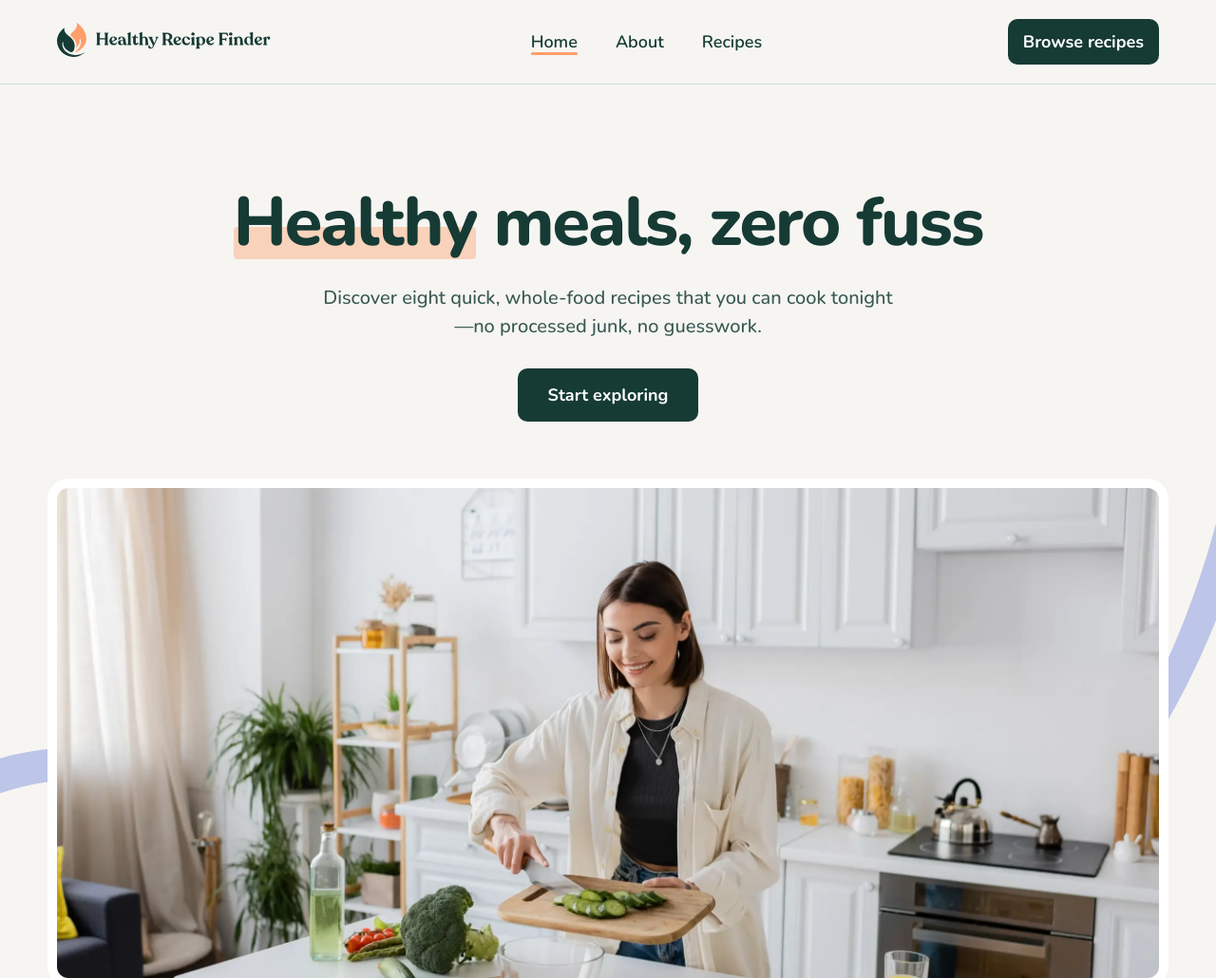
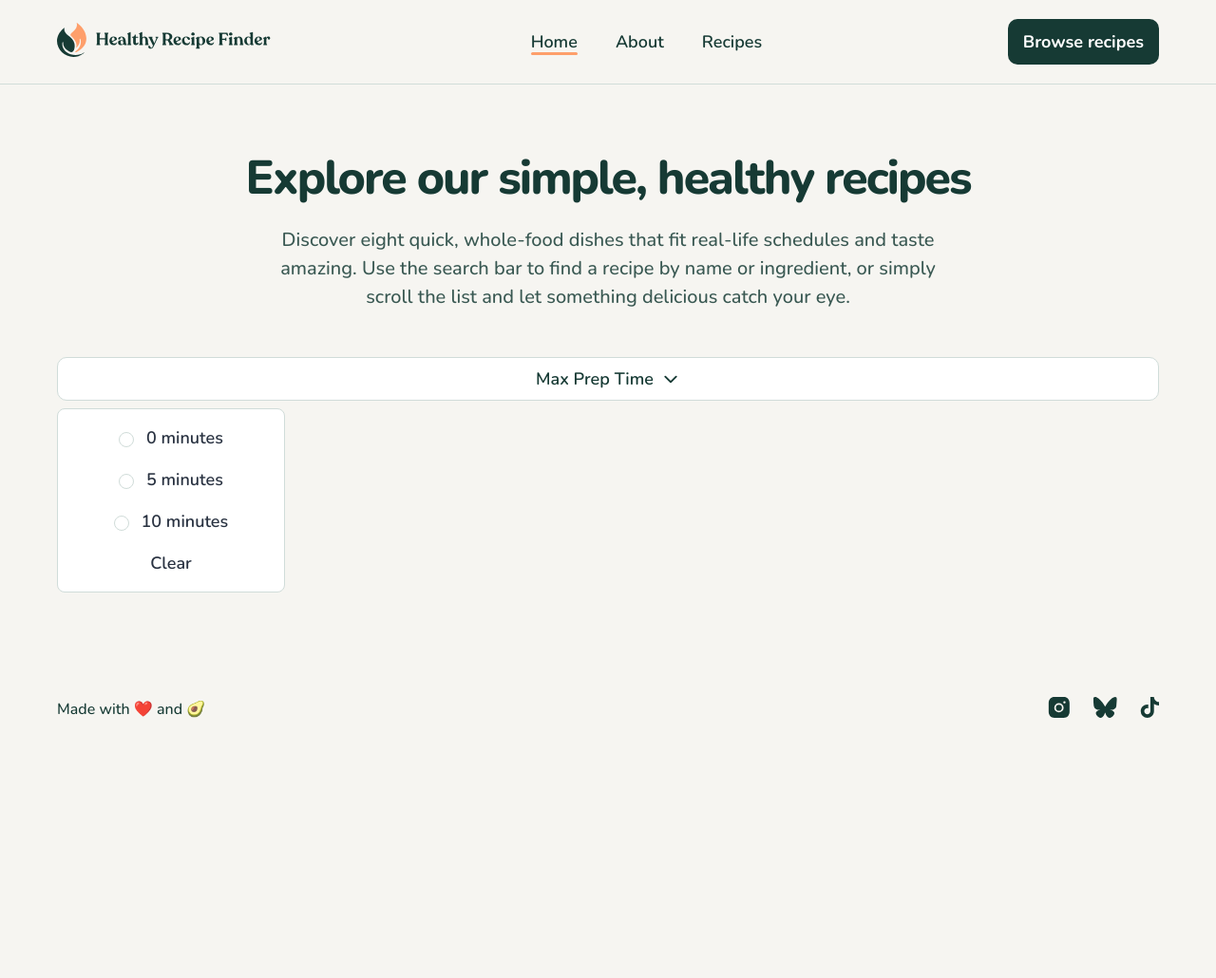
Before and after one commit to TomekWojak/recipe-finder-frontend-mentor-challenge, a website: page index.html in a window 1280 px wide. Shown: the top 1030 px of the page at 95% size. After the commit the page ends 800 px from the top, so only its background shows below. Drawn offline with nearby package versions, Linux system fonts and the light colour scheme; files that its build step writes are made by us from their sources; files whose address does not match are found by name.

Commit message:
added first filter select

```diff
--- a/index.html
+++ b/index.html
@@ -44,7 +44,7 @@
       </div>
     </header>
     <main>
-      <section class="home-section page page-active" data-section="home">
+      <section class="home-section page page-active" data-section="home" style="display: none;">
         <section class="home-section__top">
           <div class="home-section__content wrapper">
             <div class="home-section__header">
@@ -294,6 +294,49 @@
         </section>
       </section>
 
+      <!-- Recipes section -->
+      <section class="recipes-section page" data-section="recipes"
+        style="display: block; opacity: 1;transform: translateY(0);">
+        <section class="recipes-section__recipes">
+          <div class="recipes-section__content wrapper">
+            <h5 class="recipes-section__subtitle subtitle">Explore our simple, healthy recipes</h5>
+            <p class="recipes-section__text text">Discover eight quick, whole-food dishes that fit real-life schedules
+              and taste amazing. Use the search bar to find a recipe by name or ingredient, or simply scroll the list
+              and let something delicious catch your eye.</p>
+
+            <div class="recipes-section__controls">
+              <div class="max-prep-time-select-box">
+                <button class="max-prep-time-btn">Max Prep Time <img src="./dist/img/icon-chevron-down.svg" width="20"
+                    height="21" alt=""></button>
+                <ul class="max-prep-time-select">
+                  <li class="max-prep-time-option">
+                    <input type="radio" name="max-prep-time" id="0-min" data-prep-time="0" tabindex="-1">
+                    <label class="max-prep-time-label" for="0-min" tabindex="0"><span class="checkbox"></span> 0
+                      minutes</label>
+                  </li>
+                  <li class="max-prep-time-option">
+                    <input type="radio" name="max-prep-time" id="5-min" data-prep-time="5" tabindex="-1">
+                    <label class="max-prep-time-label" for="5-min" tabindex="0"><span class="checkbox"></span> 5
+                      minutes</label>
+                  </li>
+                  <li class="max-prep-time-option">
+                    <input type="radio" name="max-prep-time" id="10-min" data-prep-time="10" tabindex="-1">
+                    <label class="max-prep-time-label" for="10-min" tabindex="0"><span class="checkbox"></span> 10
+                      minutes</label>
+                  </li>
+                  <li class="max-prep-time-option clear" tabindex="0">
+                    Clear
+                  </li>
+                </ul>
+              </div>
+            </div>
+            <div class="recipes-section__recipes-box">
+
+            </div>
+          </div>
+        </section>
+      </section>
+
     </main>
   </div>
   <footer class="footer">
--- a/src/sass/_components.scss
+++ b/src/sass/_components.scss
@@ -23,6 +23,97 @@
 	}
 }
 
+// filter section
+// max preparation time
+.max-prep-time-select-box {
+	position: relative;
+}
+.max-prep-time-btn {
+	display: flex;
+	align-items: center;
+	justify-content: center;
+	width: 100%;
+	padding: $spacing-125 $spacing-200;
+	color: $neutral900;
+	border-radius: $radius-10;
+	border: 1px solid $neutral300;
+	background-color: $neutral0;
+	font-size: 1.8rem;
+	font-weight: $semi-bold;
+	gap: 0.8rem;
+	cursor: pointer;
+	transition: border-color 0.3s;
+
+	&.active {
+		border-color: $neutral900;
+	}
+}
+.max-prep-time-select {
+	position: absolute;
+	bottom: 0;
+	transform: translateY(calc(100% + 0.8rem));
+	width: 24rem;
+	background-color: $neutral0;
+	list-style: none;
+	padding: $spacing-100;
+	border-radius: $radius-8;
+	border: 1px solid $neutral300;
+}
+
+input[data-prep-time] {
+	display: none;
+}
+input[data-prep-time]:checked + .max-prep-time-label .checkbox {
+	border: 3px solid $neutral900;
+}
+input[data-prep-time]:checked + .max-prep-time-label .checkbox::after {
+	display: block;
+}
+.max-prep-time-label,
+.clear {
+	display: block;
+	padding: $spacing-100;
+	font-size: 1.8rem;
+	font-weight: $semi-bold;
+	border: 2px solid transparent;
+	border-radius: $radius-8;
+	color: #293241;
+	cursor: pointer;
+}
+.max-prep-time-label {
+	position: relative;
+
+	&:focus,
+	&:focus-visible {
+		outline: none;
+		border-color: $neutral900;
+	}
+	&:focus .checkbox,
+	&:focus-visible .checkbox {
+		box-shadow: 0 0 0 4px $neutral200;
+	}
+}
+.max-prep-time-label .checkbox {
+	display: inline-flex;
+	justify-content: center;
+	align-items: center;
+	margin-inline-end: 0.8rem;
+	vertical-align: middle;
+	width: 16px;
+	height: 16px;
+	border: 1px solid $neutral400;
+	border-radius: $radius-full;
+}
+.max-prep-time-label .checkbox::after {
+	content: "";
+	display: none;
+	width: 8px;
+	height: 8px;
+	background-color: $neutral900;
+	border-radius: $radius-full;
+}
+
+// end of max preparation time
 @media (768px <= width) {
 	.home-section,
 	.about-section {
--- /dev/null
+++ b/src/sass/_recipes.scss
@@ -0,0 +1,33 @@
+@use "./variables" as *;
+@use "./mixins" as *;
+
+.recipes-section {
+	color: $neutral900;
+	&__content {
+		padding: $spacing-600 var(--inline-spacing);
+	}
+	&__text {
+		margin: 0.8em auto 0;
+		max-width: 70rem;
+	}
+	&__controls {
+		margin-block-start: $spacing-600;
+	}
+}
+
+@media (768px <= width) {
+	.recipes-section {
+		&__content {
+			padding: $spacing-800 var(--inline-spacing) $spacing-600;
+		}
+	}
+}
+
+@media (992px <= width) {
+	.recipes-section {
+		&__content {
+			padding: $spacing-800 var(--inline-spacing);
+			text-align: center;
+		}
+	}
+}
--- a/src/sass/_variables.scss
+++ b/src/sass/_variables.scss
@@ -48,6 +48,7 @@ $neutral0: rgba(255, 255, 255);
 $neutral100: rgb(246, 245, 241);
 $neutral200: rgb(224, 230, 227);
 $neutral300: rgb(208, 220, 217);
+$neutral400: rgb(208, 220, 217);
 $neutral600: rgb(57, 88, 82);
 $neutral800: rgb(57, 88, 82);
 $neutral900: rgb(22, 58, 52);
--- a/src/sass/style.scss
+++ b/src/sass/style.scss
@@ -3,6 +3,7 @@
 @use "./about" as *;
 @use "./mixins" as *;
 @use "./components" as *;
+@use "./recipes" as *;
 *,
 *::before,
 *::after {
```
Also changed, not shown: src/img/icon-radio-selected.svg (added).
